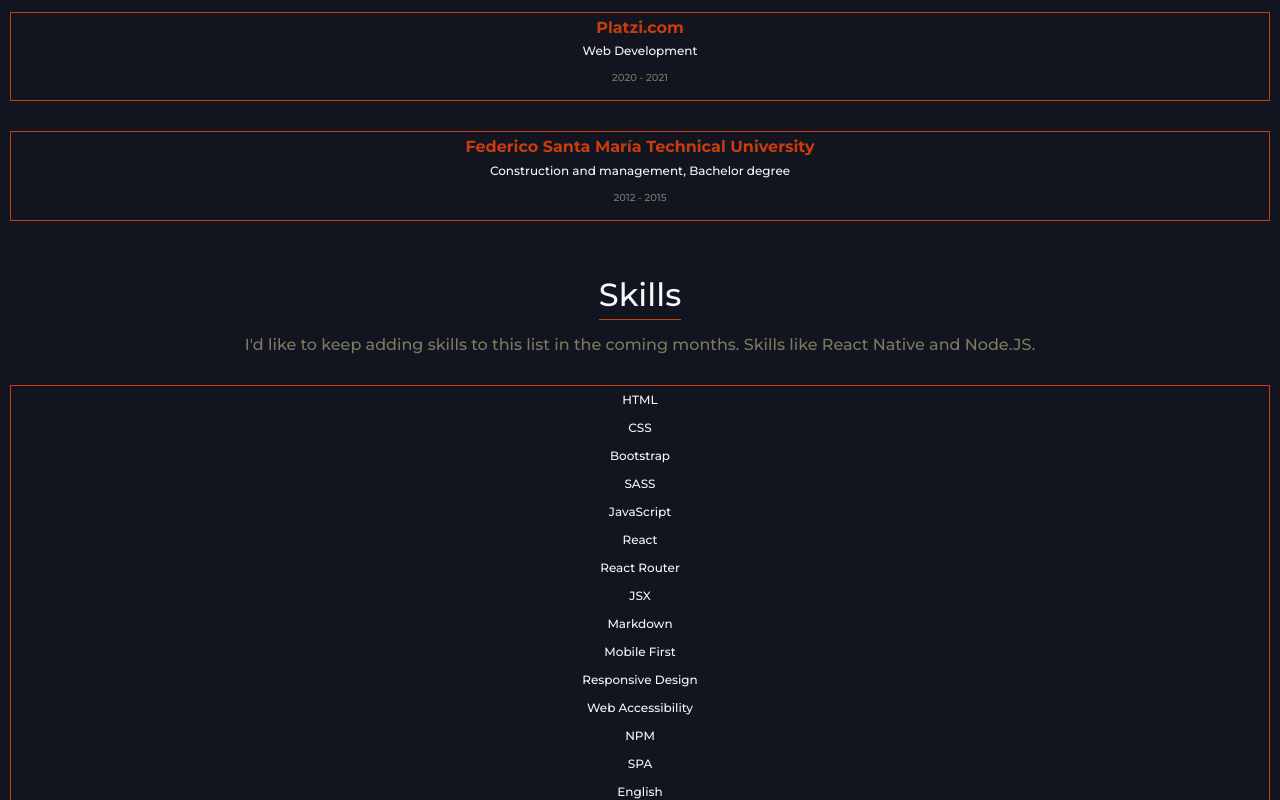
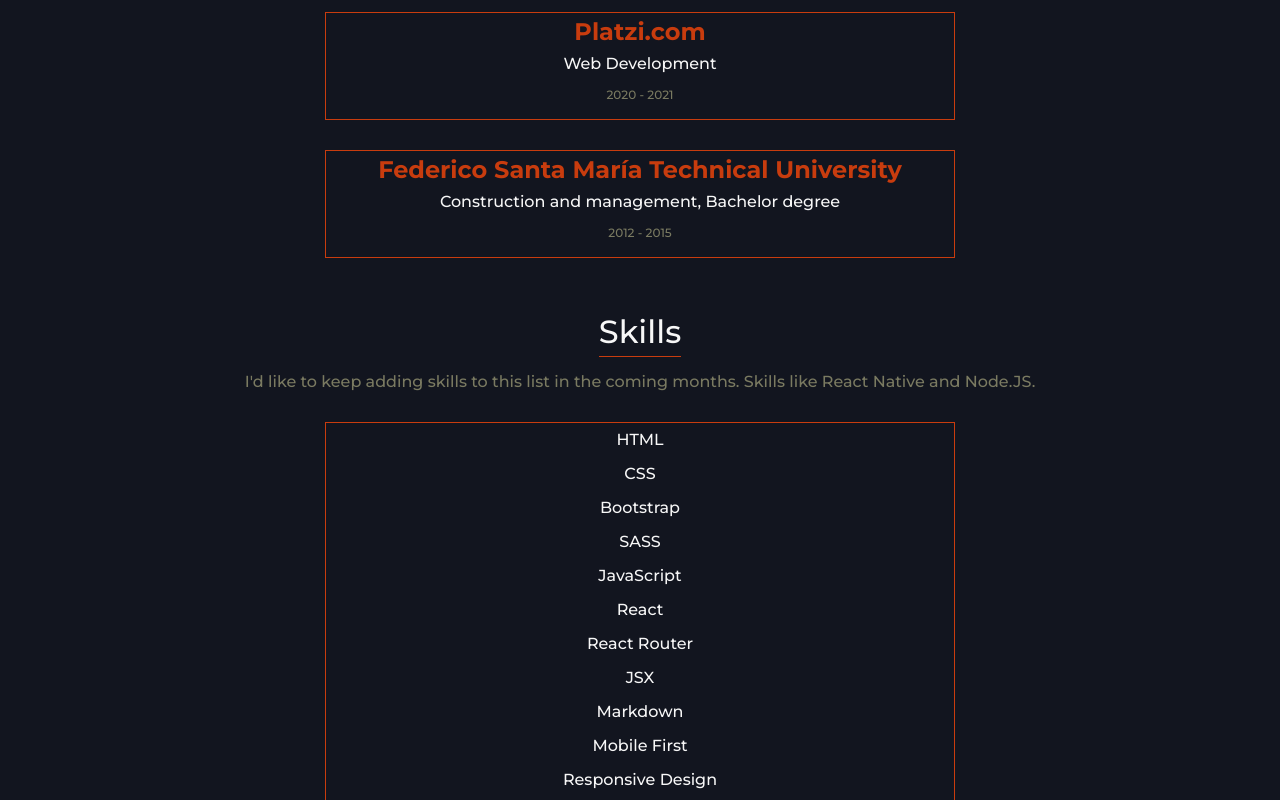
Before and after one commit to darubiomunoz/darubiomunoz.github.io, a React (Create React App) app: page / in a window 1280 px wide. Shown: the part 2240-3040 px from the top of the page. Built offline with nearby package versions, Linux system fonts and the light colour scheme; no server answers.

Commit message:
Responsive design all devices

```diff
--- a/src/pages/styles/EducationSkills.css
+++ b/src/pages/styles/EducationSkills.css
@@ -38,10 +38,10 @@
 }
 
 .educationskills__listitem--education {
-  width: 100%;
+  width: 80%;
   height: 100%;
   margin: 1.5rem 0;
-  padding: .5rem;
+  padding: 0.5rem;
   display: flex;
   flex-direction: column;
   align-items: center;
@@ -69,10 +69,11 @@
 }
 
 .educationskills__listitem--skill {
-  width: 100%;
+  width: 80%;
   height: 100%;
   margin: 1.5rem 0;
-  padding: .5rem;
+  margin-bottom: 0;
+  padding: 0.5rem;
   display: flex;
   flex-direction: column;
   align-items: center;
@@ -95,10 +96,31 @@
     line-height: 2.75rem;
     font-size: var(--font-size-normal);
   }
+
+  .educationskills__institution {
+    font-size: var(--font-size-medium);
+  }
+
+  .educationskills__career {
+    font-size: var(--font-size-normal);
+  }
+
+  .educationskills__date {
+    font-size: var(--font-size-regular);
+  }
+
+  .educationskills__skill {
+    font-size: var(--font-size-normal);
+  }
 }
 
 @media screen and (min-width: 992px) {
   .educationskills__subtitle {
     line-height: 3rem;
   }
+
+  .educationskills__listitem--education,
+  .educationskills__listitem--skill {
+    width: 50%;
+  }
 }
```
